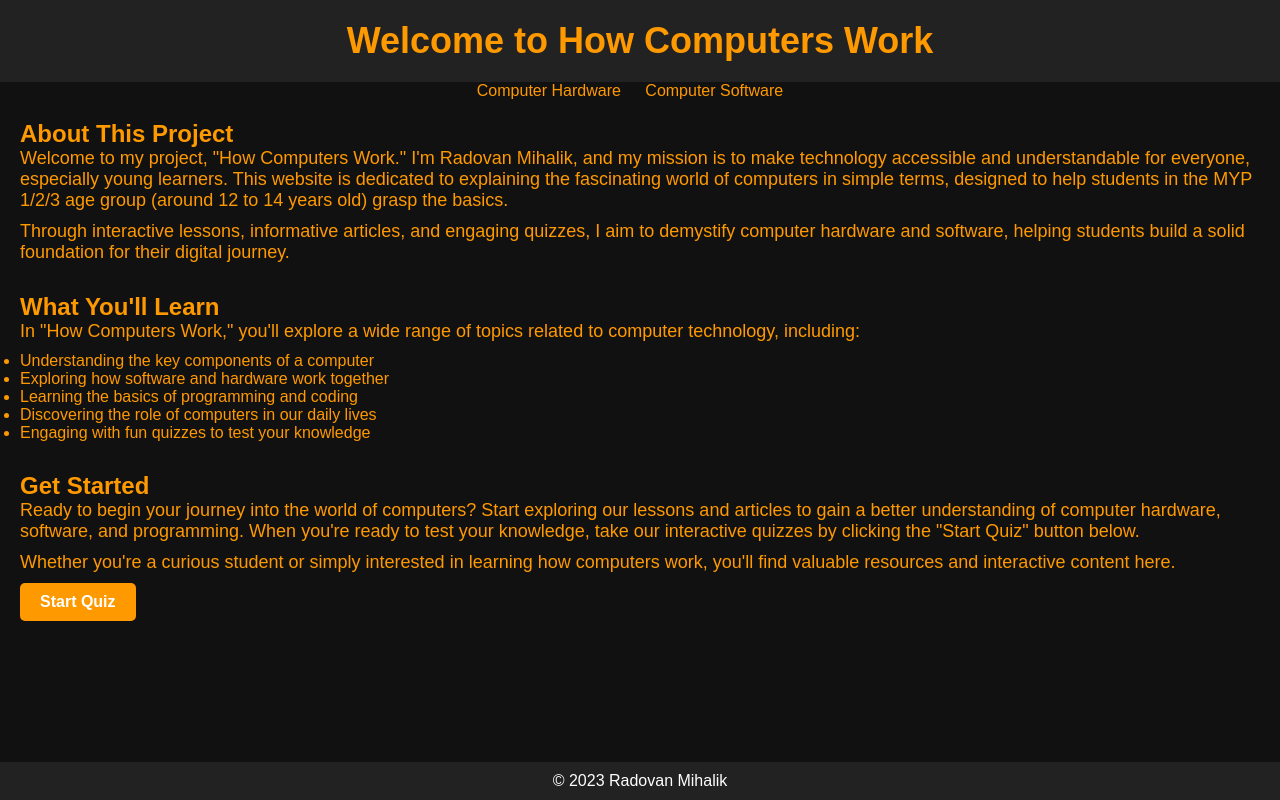
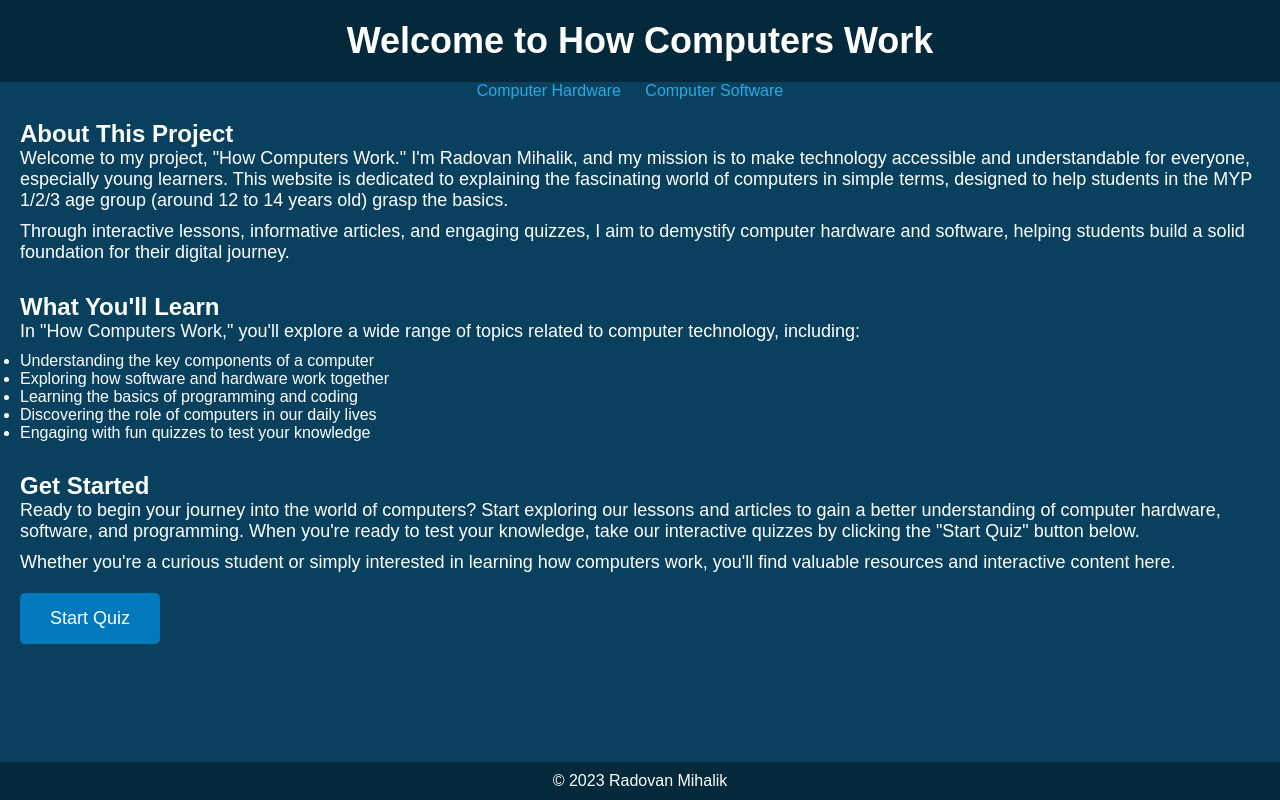
Before and after one commit to dacadla/how-computers-work, a PHP site: page / in a window 1280 px wide. Run offline with PHP 8.4, Linux system fonts and the light colour scheme.

Commit message:
extract quiz component into its own file and change color scheme

```diff
--- a/css/styles.css
+++ b/css/styles.css
@@ -1,37 +1,27 @@
-/* Reset some default styles for cross-browser consistency */
 body, h1, h2, p, ul, li {
     margin: 0;
     padding: 0;
 }
 
-/* Set the background color for the entire page */
 body {
-	text-decoration: none;
-  background-color: #111; /* Dark background color */
-	color: #fff; /* Text color */
-  font-family: 'Sofia Sans', sans-serif; /* Use Sofia Sans Google Font */
+    background-color: #08405e;
+    color: #fff;
+    font-family: 'Sofia Sans', sans-serif;
 }
 
-/* Style the header */
 header {
-    background-color: #222; /* Darker background for header */
+    background-color: #04293A;
     padding: 20px;
     text-align: center;
 }
 
 h1 {
     font-size: 36px;
-    color: #ff9900; /* Orange accent color for headings */
 }
 
-/* Style navigation menu */
 nav ul {
-  list-style-type: none;
-  text-align: center;
-}
-
-li {
-	color: #ff9900
+    list-style-type: none;
+    text-align: center;
 }
 
 nav li {
@@ -39,34 +29,34 @@ nav li {
     margin-right: 20px;
 }
 
-a {
+a, nav li a {
     text-decoration: none;
-    color: #ff9900; /* Orange accent color for links */
+    color: #29ABE2;
 }
 
-/* Style main content section */
 main {
     padding: 20px;
 }
 
-/* Style sections and headings */
 section {
     margin-bottom: 30px;
 }
 
 h2 {
     font-size: 24px;
-    color: #ff9900; /* Orange accent color for subheadings */
 }
 
-/* Style footer */
+main h2 {
+    color: #FFF;
+}
+
 footer {
-    background-color: #222; /* Darker background for footer */
+    background-color: #04293A;
     padding: 10px 0;
     text-align: center;
-    position: fixed; /* Set the position to fixed */
-    bottom: 0; /* Position it at the bottom */
-    width: 100%; /* Make it span the entire width of the viewport */
+    position: fixed;
+    bottom: 0;
+    width: 100%;
 }
 
 footer * {
@@ -82,7 +72,6 @@ main fieldset {
 main legend {
     font-weight: bold;
     font-size: 18px;
-    color: #ff9900; /* Orange accent color for headings */
 }
 
 main label {
@@ -94,46 +83,35 @@ main input[type="radio"] {
     margin-right: 5px;
 }
 
-/* Style the submit button */
-main button[type="submit"] {
-    background-color: #ff9900; /* Orange accent color for buttons */
-    color: #fff; /* Text color */
-    padding: 10px 20px;
+button, .button {
+    background-color: #017abd; /* Adjusted color for better contrast */
+    color: #fff;
+    padding: 15px 30px; /* Increased padding for a larger button */
     border: none;
     cursor: pointer;
+    border-radius: 5px;
+    font-size: 18px; /* Larger font size for better readability */
+    transition: background-color 0.3s ease, transform 0.3s ease; /* Added transform for a subtle effect */
+    text-decoration: none; /* Removing underline from text */
+    display: inline-block; /* To apply padding and centering correctly */
+    margin: 10px 0; /* Added margin for spacing */
 }
 
+button:hover, .button:hover {
+    background-color: #015c8c; /* Darker shade on hover for interactive feedback */
+    transform: scale(1.05); /* Slight increase in size on hover for interactive feedback */
+}
 main p {
     font-size: 18px;
-    color: #ff9900; /* Orange accent color for text */
+    color: #FFF;
     margin-bottom: 10px;
 }
 
-/* Style the link back to the hardware overview */
 main a {
-    color: #ff9900; /* Orange accent color for links */
+    color: #29ABE2;
     text-decoration: underline;
 }
 
-/* Adjust spacing for better readability */
 section {
     margin-bottom: 30px;
 }
-
-
-/* Style for the "Start Quiz" button */
-button, .button {
-    display: inline-block;
-    background-color: #ff9900; /* Orange accent color for buttons */
-    color: #fff; /* Text color */
-    padding: 10px 20px;
-    border: none;
-    text-decoration: none;
-    border-radius: 5px;
-    font-weight: bold;
-    transition: background-color 0.3s ease;
-}
-
-button:hover, .button:hover {
-    background-color: #ff6600; /* Darker orange on hover */
-}
```
Also changed, not shown: components/quiz.php (added, +29 -0 lines), pages/hardware-quiz.php (+1 -29 lines).
